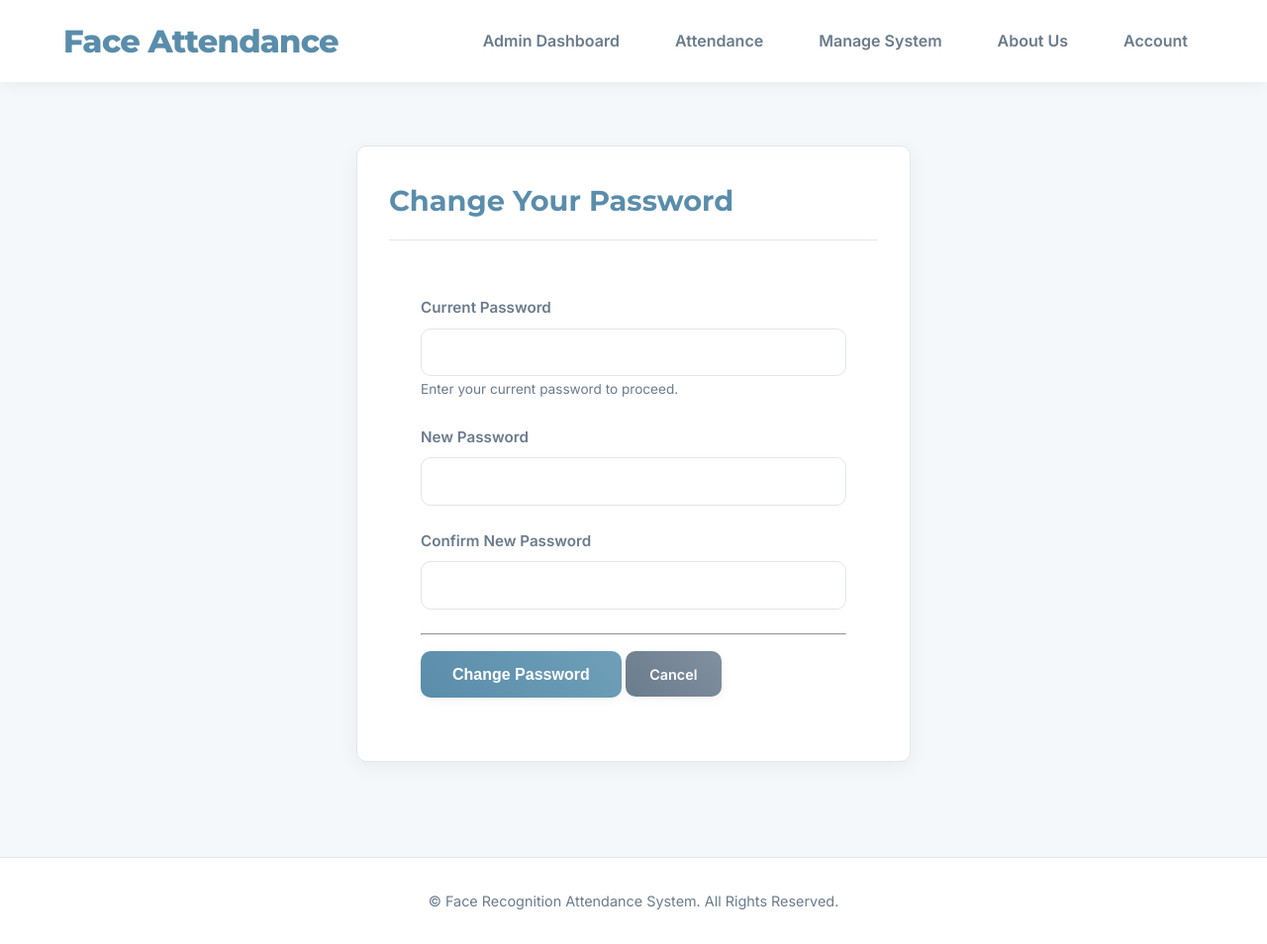
After one commit to rajmodha/Face-Recognition-and-Attendance-System, a Flask app: page /change_password in a window 1280 px wide. The commit adds this page. Shown: the whole page at 99% size. Run offline with Flask 3, Linux system fonts and the light colour scheme; a user stored in the database is signed in.

Commit message:
Add Changes password funtionality to students and faculty too

```diff
--- a/app.py
+++ b/app.py
@@ -54,11 +54,8 @@ def _validate_user_credentials(username, password, existing_username=None):
         flash('Password is required.', 'danger')
         return False
 
-    if password and (len(password) < 8 or len(password) > 14):
-        flash('Password must be at least 8 characters long and no more than 14 characters long.', 'danger')
+    if password and not _validate_password_length(password):
         return False
-
-    # If it's a new user or the username has changed
     if not existing_username or username != existing_username:
         if Student.query.filter_by(username=username).first() or \
            Faculty.query.filter_by(username=username).first() or \
@@ -66,6 +63,12 @@ def _validate_user_credentials(username, password, existing_username=None):
             flash('Username already exists. Please choose another.', 'danger')
             return False
 
+    return True
+
+def _validate_password_length(password):
+    if password and (len(password) < 8 or len(password) > 14):
+        flash('Password must be at least 8 characters long and no more than 14 characters long.', 'danger')
+        return False
     return True
 
 def get_available_cameras():
@@ -296,6 +299,57 @@ def student_dashboard():
         return redirect(url_for('index'))
     return render_template('student_dashboard.html')
 
+@app.route('/change_password', methods=['GET', 'POST'])
+@login_required
+def change_password():
+    user_model = None
+    if current_user.role == 'faculty':
+        user_model = Faculty
+    elif current_user.role == 'student':
+        user_model = Student
+    elif current_user.role == 'admin':
+        user_model = Admin
+    else:
+        flash('You are not authorized to change password.', 'danger')
+        return redirect(url_for('index'))
+
+    user = user_model.query.get(current_user.id)
+
+    if request.method == 'POST':
+        current_password = request.form.get('current_password')
+        new_password = request.form.get('new_password')
+        confirm_password = request.form.get('confirm_password')
+
+        if not check_password_hash(user.password, current_password):
+            flash('Incorrect current password.', 'danger')
+            return render_template('change_password.html')
+
+        if not new_password or not confirm_password:
+            flash('New password and confirm password are required.', 'danger')
+            return render_template('change_password.html')
+
+        if new_password != confirm_password:
+            flash('New password and confirm password do not match.', 'danger')
+            return render_template('change_password.html')
+
+        if not _validate_password_length(new_password):
+            return render_template('change_password.html')
+
+        user.password = generate_password_hash(new_password, method='pbkdf2:sha256')
+        db.session.commit()
+        flash('Password updated successfully!', 'success')
+
+        if current_user.role == 'faculty':
+            return redirect(url_for('faculty_dashboard'))
+        elif current_user.role == 'student':
+            return redirect(url_for('student_dashboard'))
+        elif current_user.role == 'admin':
+            return redirect(url_for('admin_dashboard'))
+        else:
+            return redirect(url_for('index'))
+
+    return render_template('change_password.html')
+
 @app.route('/admin/approve/<int:student_id>')
 @login_required
 def approve_student(student_id):
@@ -491,8 +545,9 @@ def admin_profile():
         return redirect(url_for('index'))
     if request.method == 'POST':
         new_username = request.form['username']
-        new_password = request.form.get('new_password')
+        full_name = request.form['full_name'] # Get full_name from form
 
+        # Validate username
         if not new_username or not new_username.islower() or ' ' in new_username:
             flash('Username must be in lowercase and without spaces.', 'danger')
             return render_template('admin/admin_profile.html')
@@ -502,18 +557,17 @@ def admin_profile():
             flash(f'Username cannot contain reserved words: {", ".join(reserved_keywords)}.', 'danger')
             return render_template('admin/admin_profile.html')
 
-        if new_password and (len(new_password) < 8 or len(new_password) > 14):
-            flash('Password must be at least 8 characters long and no more than 14 characters long.', 'danger')
-            return render_template('admin/admin_profile.html')
+        admin_user = db.get_or_404(Admin, current_user.id)
 
-        admin_user = db.get_or_404(Admin, current_user.id)
-        if not check_password_hash(admin_user.password, request.form.get('current_password')):
-            flash('Incorrect current password.', 'danger')
-            return render_template('admin/admin_profile.html')
-        admin_user.full_name = request.form['full_name']
+        # Check if username is being changed and if new username already exists
+        if new_username != admin_user.username:
+            if Admin.query.filter_by(username=new_username).first():
+                flash('Username already exists. Please choose another.', 'danger')
+                return render_template('admin/admin_profile.html')
+
+        admin_user.full_name = full_name
         admin_user.username = new_username
-        if new_password:
-            admin_user.password = generate_password_hash(new_password, method='pbkdf2:sha256')
+
         db.session.commit()
         flash('Your profile has been updated successfully.', 'success')
         return redirect(url_for('admin_dashboard'))
--- /dev/null
+++ b/templates/change_password.html
@@ -0,0 +1,40 @@
+{% extends "layout.html" %}
+{% block title %}Change Password{% endblock %}
+
+{% block content %}
+<div class="row justify-content-center">
+    <div class="col-md-8 col-lg-6">
+        <div class="card">
+            <div class="card-header">
+                <h3>Change Your Password</h3>
+            </div>
+            <div class="card-body p-4">
+                <form action="{{ url_for('change_password') }}" method="POST">
+                    <div class="form-group">
+                        <label for="current_password">Current Password</label>
+                        <input type="password" id="current_password" name="current_password" required minlength="8">
+                        <small class="form-text text-muted">Enter your current password to proceed.</small>
+                    </div>
+                    <div class="form-group">
+                        <label for="new_password">New Password</label>
+                        <input type="password" id="new_password" name="new_password" required minlength="8" maxlength="14">
+                    </div>
+                    <div class="form-group">
+                        <label for="confirm_password">Confirm New Password</label>
+                        <input type="password" id="confirm_password" name="confirm_password" required minlength="8" maxlength="14">
+                    </div>
+                    <hr>
+                    <button type="submit" class="btn btn-primary">Change Password</button>
+                    {% if current_user.role == 'faculty' %}
+                    <a href="{{ url_for('faculty_dashboard') }}" class="btn btn-secondary btn-sm">Cancel</a>
+                    {% elif current_user.role == 'student' %}
+                    <a href="{{ url_for('student_dashboard') }}" class="btn btn-secondary btn-sm">Cancel</a>
+                    {% else %}
+                    <a href="{{ url_for('login') }}" class="btn btn-secondary btn-sm">Cancel</a> {# Fallback for other roles or not logged in #}
+                    {% endif %}
+                </form>
+            </div>
+        </div>
+    </div>
+</div>
+{% endblock %}
--- a/templates/layout.html
+++ b/templates/layout.html
@@ -34,6 +34,7 @@
                                 </form>
                             </div>
                         </li>
+                        <li><a href="{{ url_for('about') }}">About Us</a></li>
                         <li class="dropdown">
                             <a href="javascript:void(0)" class="dropbtn">Account</a>
                             <div class="dropdown-content">
@@ -41,15 +42,28 @@
                                 <a href="{{ url_for('logout') }}">Logout</a>
                             </div>
                         </li>
+
                     {% elif current_user.role == 'faculty' %}
                         <li><a href="{{ url_for('faculty_dashboard') }}">Faculty Dashboard</a></li>
-                        <li><a href="{{ url_for('logout') }}">Logout</a></li>
+                        <li><a href="{{ url_for('about') }}">About Us</a></li>
+                        <li class="dropdown">
+                            <a href="javascript:void(0)" class="dropbtn">Account</a>
+                            <div class="dropdown-content">
+                                <a href="{{ url_for('change_password') }}">Change Password</a>
+                                <a href="{{ url_for('logout') }}">Logout</a>
+                            </div>
+                        </li>
                     {% else %}
                         <li><a href="{{ url_for('student_dashboard') }}">Student Dashboard</a></li>
-                        <li><a href="{{ url_for('view_attendance') }}">View Attendance</a></li>
-                        <li><a href="{{ url_for('logout') }}">Logout</a></li>
+                        <li><a href="{{ url_for('about') }}">About Us</a></li>
+                        <li class="dropdown">
+                            <a href="javascript:void(0)" class="dropbtn">Account</a>
+                            <div class="dropdown-content">
+                                <a href="{{ url_for('change_password') }}">Change Password</a>
+                                <a href="{{ url_for('logout') }}">Logout</a>
+                            </div>
+                        </li>
                     {% endif %}
-                    <li><a href="{{ url_for('about') }}">About</a></li>
                 {% endif %}
             </ul>
         </nav>
```
Also changed, not shown: templates/admin/admin_profile.html (+1 -10 lines), instance/face_attendance.db.
